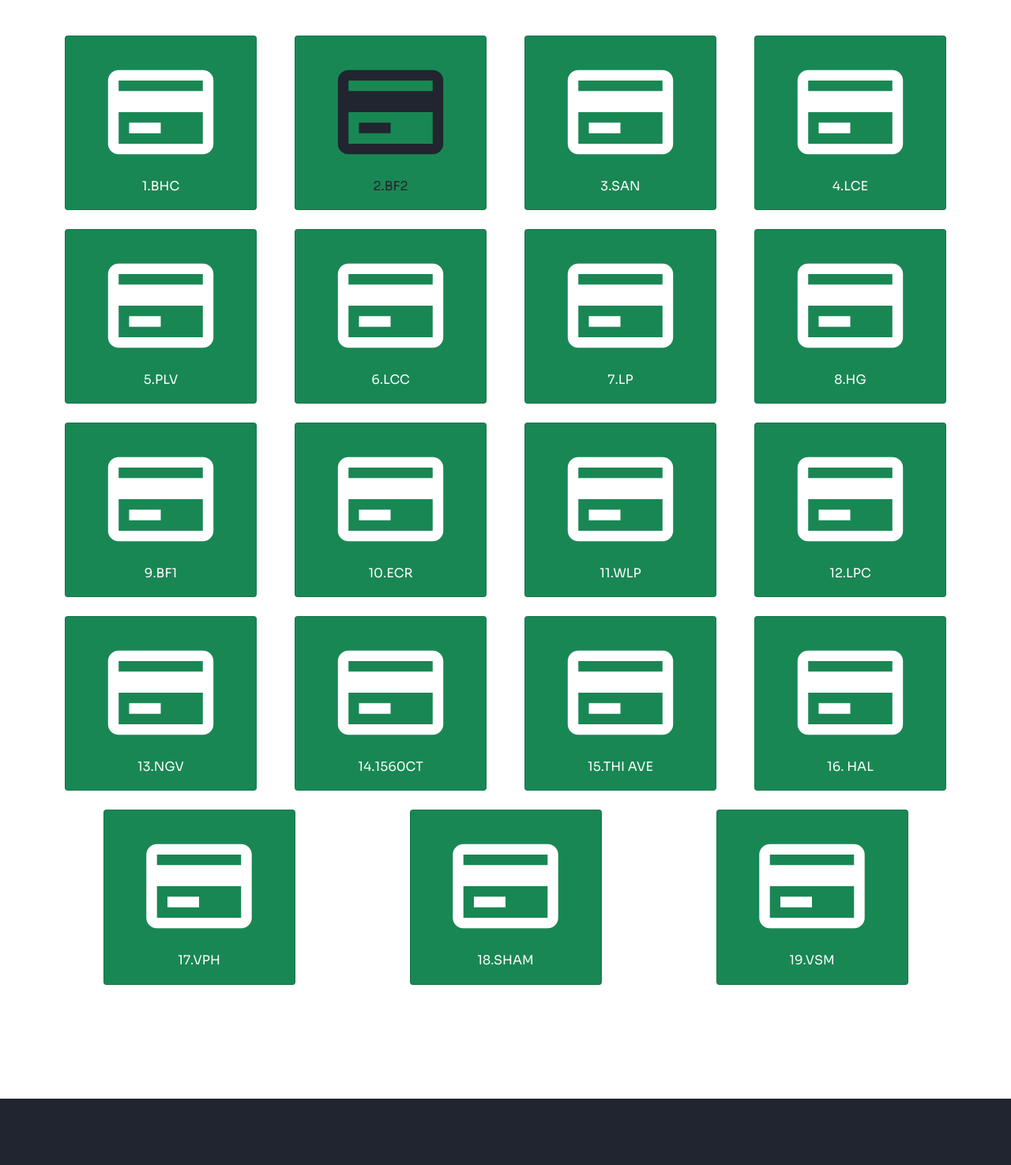
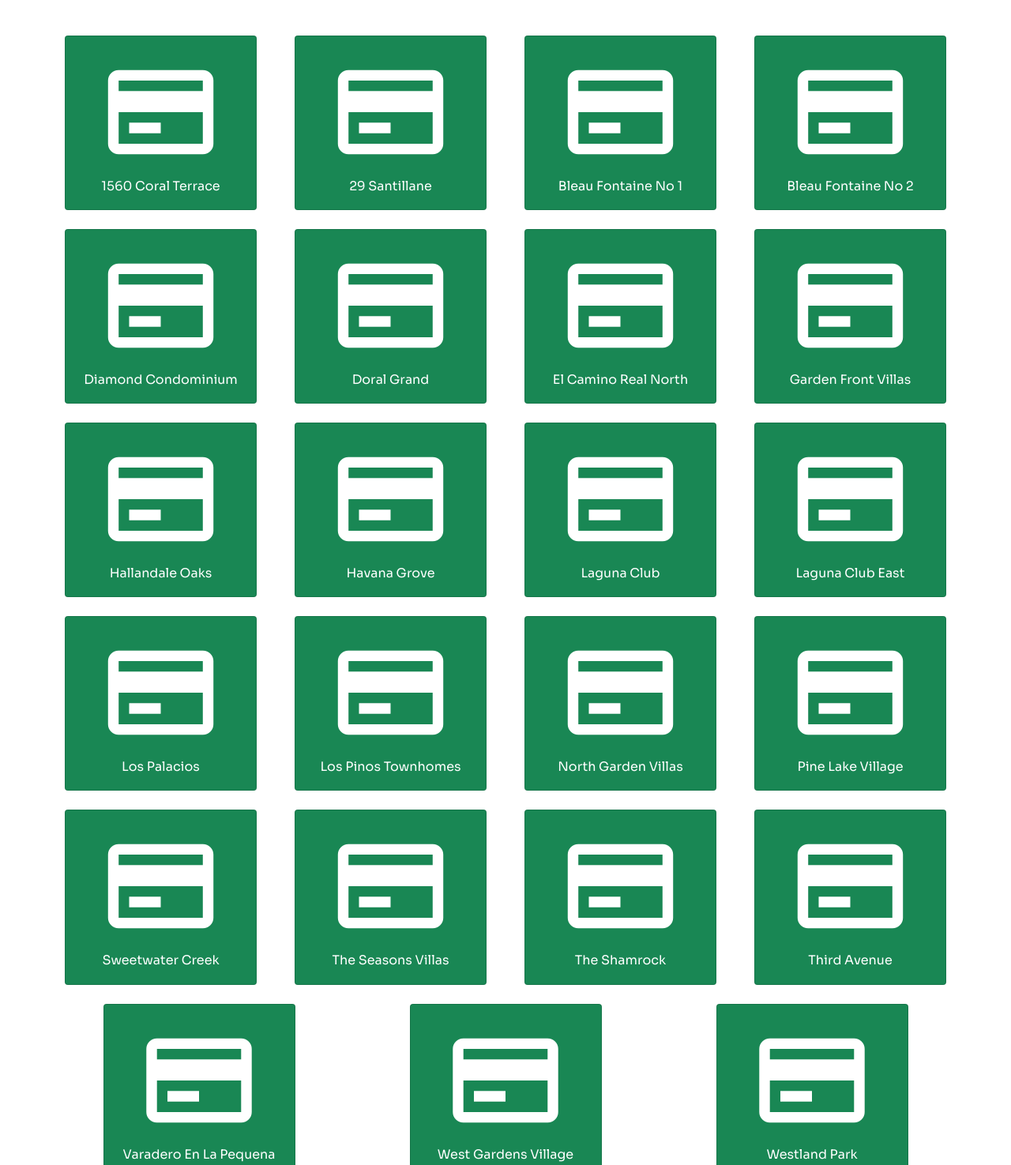
Before and after one commit to fhern077/aspmg-web, a plain HTML site: page payments.html in a window 1280 px wide. Shown: the part 358-1833 px from the top of the page at 79% size. Drawn offline with nearby package versions, Linux system fonts and the light colour scheme.

Commit message:
Update payments.html

```diff
--- a/payments.html
+++ b/payments.html
@@ -64,42 +64,41 @@
             </div>
             <div class="row g-5">
                 <div class="col-md-6 col-sm-12 col-lg-3 mx-auto text-center">
-                    <a href="https://web2-vm.revopay.com/index.php/enb/properties/brittanyhousecondominiumassocinc/login">
+                    <a href="https://secure.directbiller.com/pbills/payer/welcomeDirect.do?h=mt11egqt3z5">
                         <div class="card text-white bg-success mb-4">
                             <div class="card-body">
                                 <i class='bx bx-credit-card lgicon'></i>
-                                <p class="card-text">1.BHC</p>
+                                <p class="card-text">1560 Coral Terrace</p>
                             </div>
                         </div>
                     </a>
                 </div>
                 <div class="col-md-6 col-sm-12 col-lg-3 mx-auto text-center">
-                    <a href="https://web2-vm.revopay.com/index.php/enb/properties/bleaufontainecondono2/login">
+                    <a href="https://secure.directbiller.com/pbills/payer/welcomeDirect.do?h=m11q5zn57tf">
                         <div class="card text-white bg-success mb-4">
                             <div class="card-body">
                                 <i class='bx bx-credit-card lgicon'></i>
-                                <p class="card-text">2.BF2</p>
-
-                            </div>
-                    </a>
-                </div>
-            </div>
-            <div class="col-md-6 col-sm-12 col-lg-3 mx-auto text-center">
-                <a href="https://web2-vm.revopay.com/index.php/enb/properties/29santillanecondominiumassociation1/login">
-                    <div class="card text-white bg-success mb-4">
-                        <div class="card-body">
-                            <i class='bx bx-credit-card lgicon'></i>
-                            <p class="card-text">3.SAN</p>
+                                <p class="card-text">29 Santillane</p>
                             </div>
                         </div>
                     </a>
                 </div>
                 <div class="col-md-6 col-sm-12 col-lg-3 mx-auto text-center">
-                <a href="https://web2-vm.revopay.com/index.php/enb/properties/lagunaclubeastcondominiuminc/login">
+                    <a href="https://secure.directbiller.com/pbills/payer/welcomeDirect.do?h=1n717g75f">
                         <div class="card text-white bg-success mb-4">
                             <div class="card-body">
                                 <i class='bx bx-credit-card lgicon'></i>
-                            <p class="card-text">4.LCE</p>
+                                <p class="card-text">Bleau Fontaine No 1</p>
+                            </div>
+                        </div>
+                    </a>
+                </div>
+                <div class="col-md-6 col-sm-12 col-lg-3 mx-auto text-center">
+                    <a href="https://secure.directbiller.com/pbills/payer/welcomeDirect.do?h=1n717g73e">
+                        <div class="card text-white bg-success mb-4">
+                            <div class="card-body">
+                                <i class='bx bx-credit-card lgicon'></i>
+                                <p class="card-text">Bleau Fontaine No 2</p>
                             </div>
                         </div>
                     </a>
@@ -107,41 +106,41 @@
             </div>
             <div class="row g-5">
                 <div class="col-md-6 col-sm-12 col-lg-3 mx-auto text-center">
-                <a href="https://web2-vm.revopay.com/index.php/enb/properties/pinelakeviilagecondominiumassoc/login">
+                    <a href="https://secure.directbiller.com/pbills/payer/welcomeDirect.do?h=m1n5157eezn">
                         <div class="card text-white bg-success mb-4">
                             <div class="card-body">
                                 <i class='bx bx-credit-card lgicon'></i>
-                            <p class="card-text">5.PLV</p>
+                                <p class="card-text">Diamond Condominium</p>
                             </div>
                         </div>
                     </a>
                 </div>
                 <div class="col-md-6 col-sm-12 col-lg-3 mx-auto text-center">
-                <a href="https://payorportal.revopay.com/index.php/enb/properties/lagunaclubcondominiumassocinc1/login">
+                    <a href="https://secure.directbiller.com/pbills/payer/welcomeDirect.do?h=m11znngnzf1">
                         <div class="card text-white bg-success mb-4">
                             <div class="card-body">
                                 <i class='bx bx-credit-card lgicon'></i>
-                            <p class="card-text">6.LCC</p>
+                                <p class="card-text">Doral Grand</p>
                             </div>
                         </div>
                     </a>
                 </div>
                 <div class="col-md-6 col-sm-12 col-lg-3 mx-auto text-center">
-                <a href="https://web2-vm.revopay.com/index.php/enb/properties/lospinostownhomescondo/login">
+                    <a href="https://secure.directbiller.com/pbills/payer/welcomeDirect.do?h=175fnf77ne">
                         <div class="card text-white bg-success mb-4">
                             <div class="card-body">
                                 <i class='bx bx-credit-card lgicon'></i>
-                            <p class="card-text">7.LP</p>
+                                <p class="card-text">El Camino Real North</p>
                             </div>
                         </div>
                     </a>
                 </div>
                 <div class="col-md-6 col-sm-12 col-lg-3 mx-auto text-center">
-                <a href="https://web2-vm.revopay.com/enb/properties/havanagrovecondominiumassociationinc1/login">
+                    <a href="https://secure.directbiller.com/pbills/payer/welcomeDirect.do?h=mnz3g33gn1">
                         <div class="card text-white bg-success mb-4">
                             <div class="card-body">
                                 <i class='bx bx-credit-card lgicon'></i>
-                            <p class="card-text">8.HG</p>
+                                <p class="card-text">Garden Front Villas</p>
                             </div>
                         </div>
                     </a>
@@ -149,41 +148,41 @@
             </div>
             <div class="row g-5">
                 <div class="col-md-6 col-sm-12 col-lg-3 mx-auto text-center">
-                <a href="https://web2-vm.revopay.com/index.php/enb/properties/bleaufontainenumberonecondominiumassociationinc1/login">
+                    <a href="https://secure.directbiller.com/pbills/payer/welcomeDirect.do?h=1331g5zf1n">
                         <div class="card text-white bg-success mb-4">
                             <div class="card-body">
                                 <i class='bx bx-credit-card lgicon'></i>
-                            <p class="card-text">9.BF1</p>
+                                <p class="card-text">Hallandale Oaks</p>
                             </div>
                         </div>
                     </a>
                 </div>
                 <div class="col-md-6 col-sm-12 col-lg-3 mx-auto text-center">
-                <a href="https://web2-vm.revopay.com/index.php/enb/properties/elcaminorealnorthcondominiumassociationinc1/login">
+                    <a href="https://secure.directbiller.com/pbills/payer/welcomeDirect.do?h=1zfgfefg5z">
                         <div class="card text-white bg-success mb-4">
                             <div class="card-body">
                                 <i class='bx bx-credit-card lgicon'></i>
-                            <p class="card-text">10.ECR</p>
+                                <p class="card-text">Havana Grove</p>
                             </div>
                         </div>
                     </a>
                 </div>
                 <div class="col-md-6 col-sm-12 col-lg-3 mx-auto text-center">
-                <a href="https://web2-vm.revopay.com/index.php/enb/properties/westlandparktownhomesassociation1/login">
+                    <a href="https://secure.directbiller.com/pbills/payer/welcomeDirect.do?h=m7nng753">
                         <div class="card text-white bg-success mb-4">
                             <div class="card-body">
                                 <i class='bx bx-credit-card lgicon'></i>
-                            <p class="card-text">11.WLP</p>
+                                <p class="card-text">Laguna Club</p>
                             </div>
                         </div>
                     </a>
                 </div>
                 <div class="col-md-6 col-sm-12 col-lg-3 mx-auto text-center">
-                <a href="https://web2-vm.revopay.com/index.php/enb/properties/lospalacioscondominiumassociation1/login">
+                    <a href="https://secure.directbiller.com/pbills/payer/welcomeDirect.do?h=m7nng77z">
                         <div class="card text-white bg-success mb-4">
                             <div class="card-body">
                                 <i class='bx bx-credit-card lgicon'></i>
-                            <p class="card-text">12.LPC</p>
+                                <p class="card-text">Laguna Club East</p>
                             </div>
                         </div>
                     </a>
@@ -191,41 +190,41 @@
             </div>
             <div class="row g-5">
                 <div class="col-md-6 col-sm-12 col-lg-3 mx-auto text-center">
-                <a href="https://payorportal.revopay.com/index.php/enb/properties/northgardenvillasincacondominium1/login.">
+                    <a href="https://secure.directbiller.com/pbills/payer/welcomeDirect.do?h=mnge17gegz">
                         <div class="card text-white bg-success mb-4">
                             <div class="card-body">
                                 <i class='bx bx-credit-card lgicon'></i>
-                            <p class="card-text">13.NGV</p>
+                                <p class="card-text">Los Palacios</p>
                             </div>
                         </div>
                     </a>
                 </div>
                 <div class="col-md-6 col-sm-12 col-lg-3 mx-auto text-center">
-                <a href="https://payorportal.revopay.com/index.php/enb/properties/1560coralterracecondominiumassociationinc1/login">
+                    <a href="https://secure.directbiller.com/pbills/payer/welcomeDirect.do?h=m73geg3f73">
                         <div class="card text-white bg-success mb-4">
                             <div class="card-body">
                                 <i class='bx bx-credit-card lgicon'></i>
-                            <p class="card-text">14.1560CT</p>
+                                <p class="card-text">Los Pinos Townhomes</p>
                             </div>
                         </div>
                     </a>
                 </div>
                 <div class="col-md-6 col-sm-12 col-lg-3 mx-auto text-center">
-                <a href="https://payorportal.revopay.com/index.php/enb/properties/thirdavenuecondominiumassociationofhallandaleinc1/login">
+                    <a href="https://secure.directbiller.com/pbills/payer/welcomeDirect.do?h=1en3f73nn">
                         <div class="card text-white bg-success mb-4">
                             <div class="card-body">
                                 <i class='bx bx-credit-card lgicon'></i>
-                            <p class="card-text">15.THI AVE</p>
+                                <p class="card-text">North Garden Villas</p>
                             </div>
                         </div>
                     </a>
                 </div>
                 <div class="col-md-6 col-sm-12 col-lg-3 mx-auto text-center">
-                <a href="https://payorportal.revopay.com/index.php/enb/properties/hallandaleoakshomeownersassociationinc1/login">
+                    <a href="https://secure.directbiller.com/pbills/payer/welcomeDirect.do?h=ftngn1z77">
                         <div class="card text-white bg-success mb-4">
                             <div class="card-body">
                                 <i class='bx bx-credit-card lgicon'></i>
-                            <p class="card-text">16. HAL</p>
+                                <p class="card-text">Pine Lake Village</p>
                             </div>
                         </div>
                     </a>
@@ -233,31 +232,73 @@
             </div>
             <div class="row g-5">
                 <div class="col-md-6 col-sm-12 col-lg-3 mx-auto text-center">
-                <a href="https://web2-vm.revopay.com/index.php/enb/properties/varaderoenlapequenahabana1/login">
+                    <a href="https://secure.directbiller.com/pbills/payer/welcomeDirect.do?h=mentg1fzze">
                         <div class="card text-white bg-success mb-4">
                             <div class="card-body">
                                 <i class='bx bx-credit-card lgicon'></i>
-                            <p class="card-text">17.VPH</p>
+                                <p class="card-text">Sweetwater Creek</p>
                             </div>
                         </div>
                     </a>
                 </div>
                 <div class="col-md-6 col-sm-12 col-lg-3 mx-auto text-center">
-                <a href="https://web2-vm.revopay.com/index.php/enb/properties/theshamrockcondominiumassociationinc1/login">
+                    <a href="https://secure.directbiller.com/pbills/payer/welcomeDirect.do?h=t1t1egeftft">
                         <div class="card text-white bg-success mb-4">
                             <div class="card-body">
                                 <i class='bx bx-credit-card lgicon'></i>
-                            <p class="card-text">18.SHAM</p>
+                                <p class="card-text">The Seasons Villas</p>
                             </div>
                         </div>
                     </a>
                 </div>
                 <div class="col-md-6 col-sm-12 col-lg-3 mx-auto text-center">
-                <a href="https://web2-vm.revopay.com/enb/properties/villassanmiguelcondominiumassociation1/login">
+                    <a href="https://secure.directbiller.com/pbills/payer/welcomeDirect.do?h=13zf3n5ef7">
                         <div class="card text-white bg-success mb-4">
                             <div class="card-body">
                                 <i class='bx bx-credit-card lgicon'></i>
-                            <p class="card-text">19.VSM</p>
+                                <p class="card-text">The Shamrock</p>
+                            </div>
+                        </div>
+                    </a>
+                </div>
+                <div class="col-md-6 col-sm-12 col-lg-3 mx-auto text-center">
+                    <a href="https://secure.directbiller.com/pbills/payer/welcomeDirect.do?h=1713ee7f71">
+                        <div class="card text-white bg-success mb-4">
+                            <div class="card-body">
+                                <i class='bx bx-credit-card lgicon'></i>
+                                <p class="card-text">Third Avenue</p>
+                            </div>
+                        </div>
+                    </a>
+                </div>
+            </div>
+            <div class="row g-5">
+                <div class="col-md-6 col-sm-12 col-lg-3 mx-auto text-center">
+                    <a href="https://secure.directbiller.com/pbills/payer/welcomeDirect.do?h=11g51177g">
+                        <div class="card text-white bg-success mb-4">
+                            <div class="card-body">
+                                <i class='bx bx-credit-card lgicon'></i>
+                                <p class="card-text">Varadero En La Pequena Habana</p>
+                            </div>
+                        </div>
+                    </a>
+                </div>
+                <div class="col-md-6 col-sm-12 col-lg-3 mx-auto text-center">
+                    <a href="https://secure.directbiller.com/pbills/payer/welcomeDirect.do?h=13zfzgtzz5">
+                        <div class="card text-white bg-success mb-4">
+                            <div class="card-body">
+                                <i class='bx bx-credit-card lgicon'></i>
+                                <p class="card-text">West Gardens Village</p>
+                            </div>
+                        </div>
+                    </a>
+                </div>
+                <div class="col-md-6 col-sm-12 col-lg-3 mx-auto text-center">
+                    <a href="https://secure.directbiller.com/pbills/payer/welcomeDirect.do?h=1fg1tz131e">
+                        <div class="card text-white bg-success mb-4">
+                            <div class="card-body">
+                                <i class='bx bx-credit-card lgicon'></i>
+                                <p class="card-text">Westland Park</p>
                             </div>
                         </div>
                     </a>
```
Lines whose indentation alone changed are shown as unchanged.
